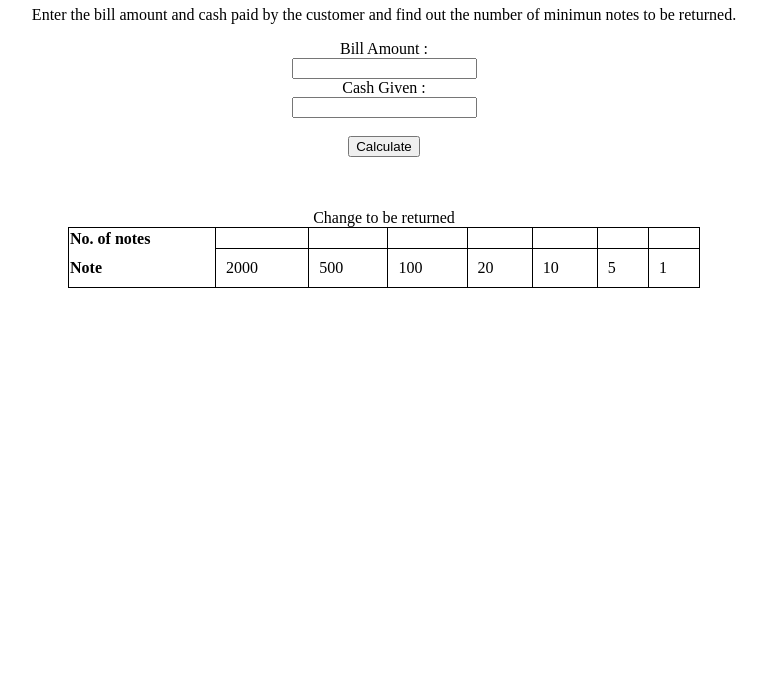
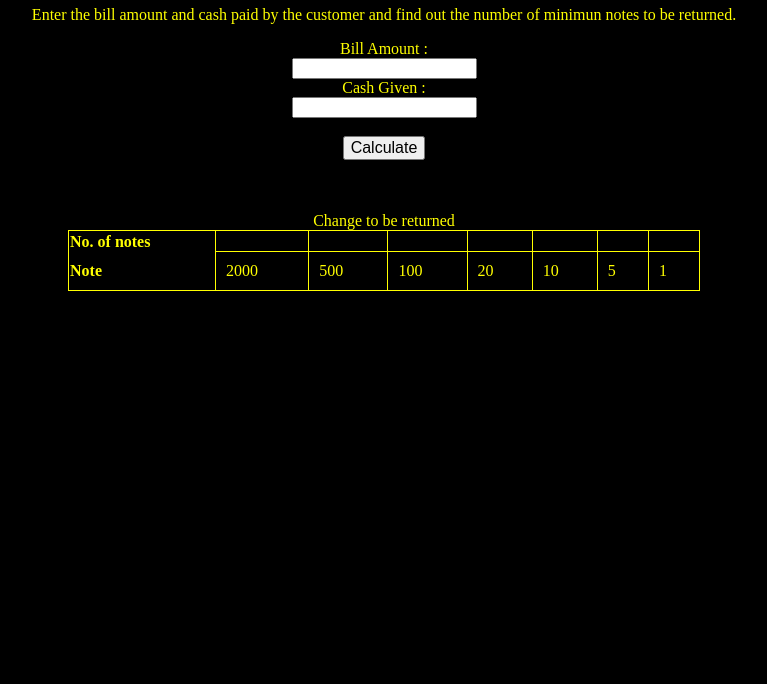
Before and after one commit to sach10-create/neogcamp-cash-register, a plain HTML site: page index.html in a window 1280 px wide. Shown: the part 116-800 px from the top of the page, without its empty margins (256-1023 px from the left). Drawn offline with Linux system fonts and the light colour scheme.

Commit message:
added css

```diff
--- a/index.html
+++ b/index.html
@@ -15,7 +15,7 @@
     <input type="text" class="billAmount"/><br>
    <label for="cashGiven">Cash Given : </label><br>
     <input type="text" class="cashGiven"/><br><br>
-    <button id="checkButton">Calculate</button>
+    <button id="checkButton" style= "font-size: 16px;">Calculate</button>
     <p id="error-msg"></p>
     <table class="outputTable" align="center">
         <caption>Change to be returned</caption><br><br>
--- a/style.css
+++ b/style.css
@@ -1,4 +1,7 @@
-
+body{
+    background-color: black;
+    color: yellow;
+}
 .container {
     margin: 4rem auto 7rem;
     text-align: center;
@@ -18,6 +21,6 @@
 }
 td{
     padding: 10px;
-    border: 1px solid black;
+    border: 1px solid;
     border-collapse: collapse;
 }
```
